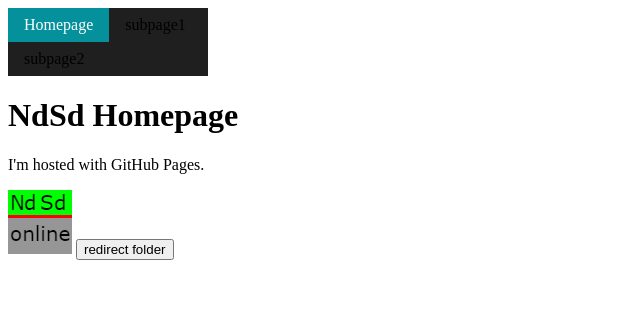
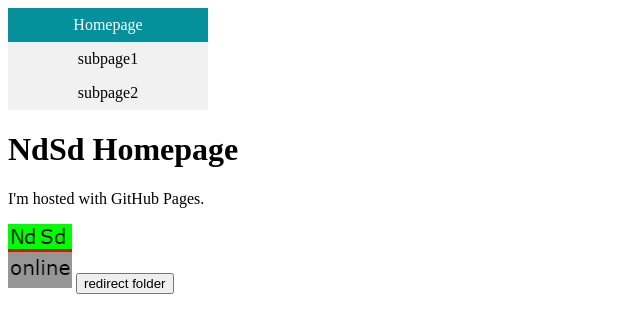
Before and after one commit to ndsd/ndsd.github.io, a plain HTML site: page index.html in a window 1280 px wide. Shown: the whole page, without its empty margins (0-640 px from the left). Drawn offline with Linux system fonts and the light colour scheme.

Commit message:
Update index.css

```diff
--- a/css/index.css
+++ b/css/index.css
@@ -4,11 +4,7 @@ ul {
 	padding: 0;
 	width: 200px;
 	overflow: hidden;
-	background-color: #1f1f1f;
-}
-
-li {
-	float: left;
+	background-color: #f1f1f1;
 }
 
 li a {
```
